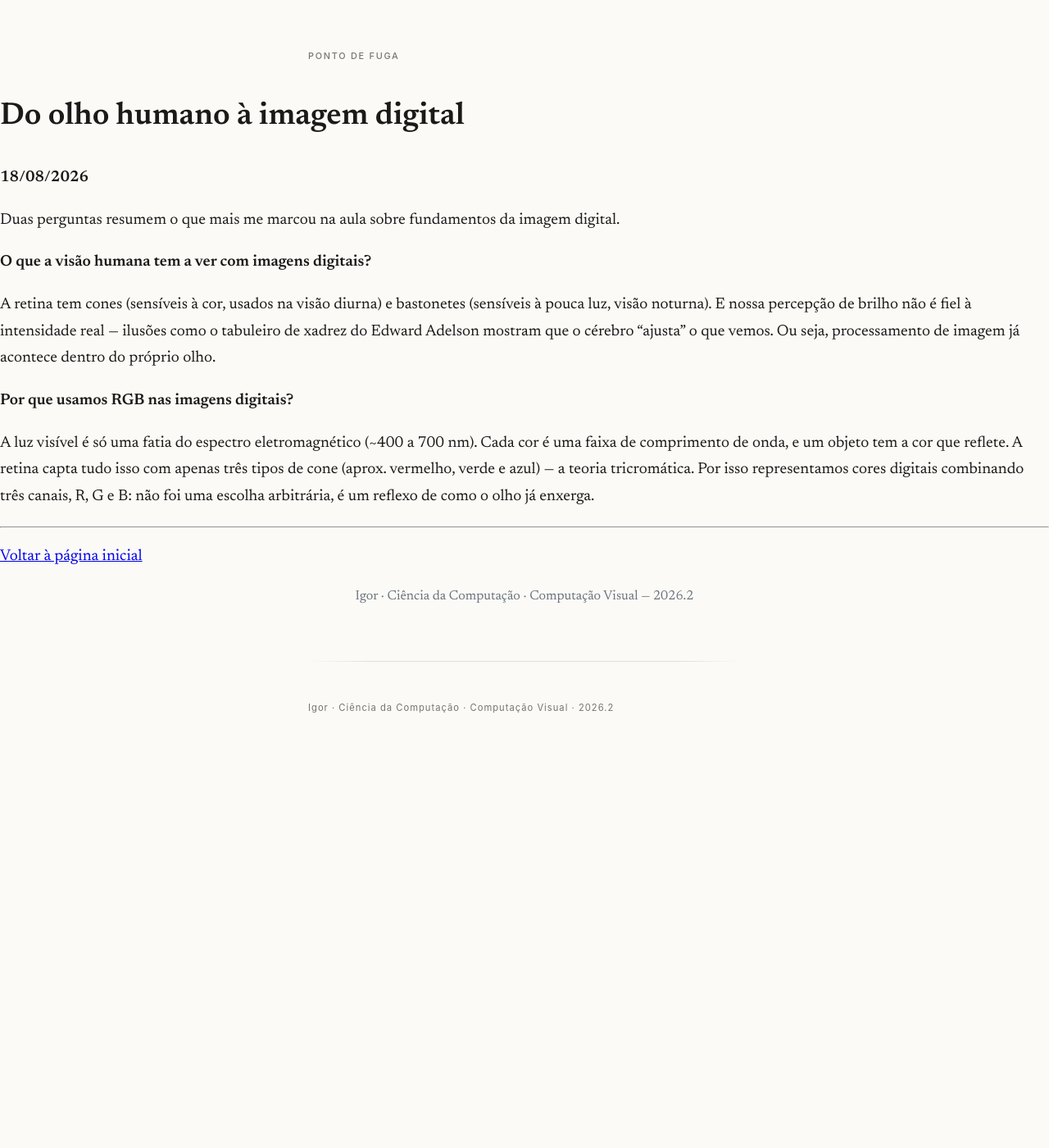
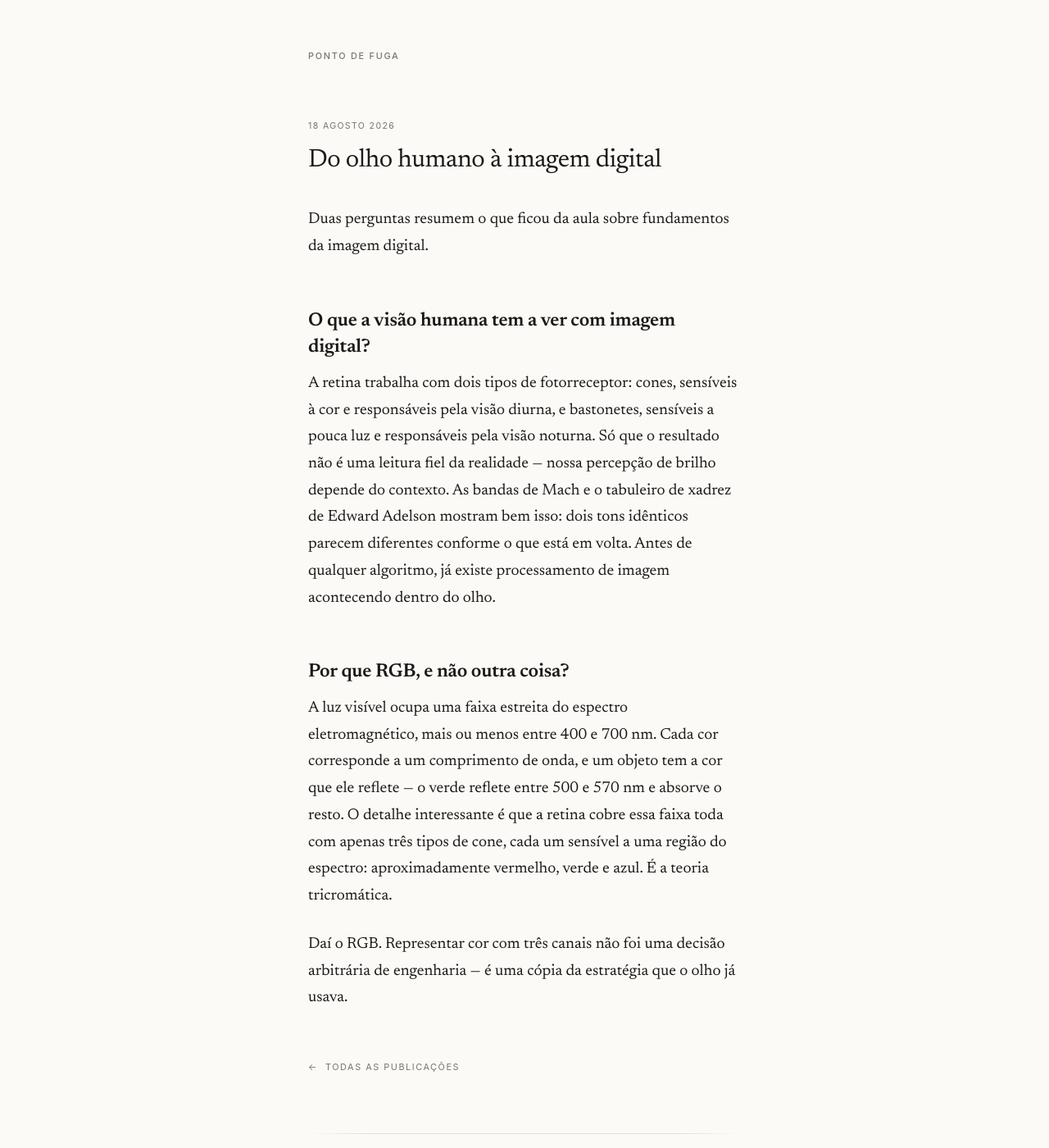
Before and after one commit to igorsa-hub/visual-blog, a Jekyll site: the page built from 02_fundamentos_imagem.md, in a window 1280 px wide and 1400 px high. Shown: the whole window at 82% size. Built offline with Jekyll 4.4.1, drawn with Linux system fonts in a browser that asks for light colours; our own code applies the rules of GitHub Pages for plain Markdown files.

Commit message:
Update 02_fundamentos_imagem.md

```diff
--- a/02_fundamentos_imagem.md
+++ b/02_fundamentos_imagem.md
@@ -1,17 +1,17 @@
-# Do olho humano à imagem digital
-**18/08/2026**
+---
+layout: post
+title: "Do olho humano à imagem digital"
+date_label: "18 agosto 2026"
+---
 
-Duas perguntas resumem o que mais me marcou na aula sobre fundamentos da imagem digital.
+Duas perguntas resumem o que ficou da aula sobre fundamentos da imagem digital.
 
-**O que a visão humana tem a ver com imagens digitais?**
+## O que a visão humana tem a ver com imagem digital?
 
-A retina tem cones (sensíveis à cor, usados na visão diurna) e bastonetes (sensíveis à pouca luz, visão noturna). E nossa percepção de brilho não é fiel à intensidade real — ilusões como o tabuleiro de xadrez do Edward Adelson mostram que o cérebro "ajusta" o que vemos. Ou seja, processamento de imagem já acontece dentro do próprio olho.
+A retina trabalha com dois tipos de fotorreceptor: cones, sensíveis à cor e responsáveis pela visão diurna, e bastonetes, sensíveis a pouca luz e responsáveis pela visão noturna. Só que o resultado não é uma leitura fiel da realidade — nossa percepção de brilho depende do contexto. As bandas de Mach e o tabuleiro de xadrez de Edward Adelson mostram bem isso: dois tons idênticos parecem diferentes conforme o que está em volta. Antes de qualquer algoritmo, já existe processamento de imagem acontecendo dentro do olho.
 
-**Por que usamos RGB nas imagens digitais?**
+## Por que RGB, e não outra coisa?
 
-A luz visível é só uma fatia do espectro eletromagnético (~400 a 700 nm). Cada cor é uma faixa de comprimento de onda, e um objeto tem a cor que reflete. A retina capta tudo isso com apenas três tipos de cone (aprox. vermelho, verde e azul) — a teoria tricromática. Por isso representamos cores digitais combinando três canais, R, G e B: não foi uma escolha arbitrária, é um reflexo de como o olho já enxerga.
+A luz visível ocupa uma faixa estreita do espectro eletromagnético, mais ou menos entre 400 e 700 nm. Cada cor corresponde a um comprimento de onda, e um objeto tem a cor que ele reflete — o verde reflete entre 500 e 570 nm e absorve o resto. O detalhe interessante é que a retina cobre essa faixa toda com apenas três tipos de cone, cada um sensível a uma região do espectro: aproximadamente vermelho, verde e azul. É a teoria tricromática.
 
----
-[Voltar à página inicial](index.md)
-
-<p align="center" style="color:#6a737d; font-size: 0.85em;">Igor · Ciência da Computação · Computação Visual — 2026.2</p>
+Daí o RGB. Representar cor com três canais não foi uma decisão arbitrária de engenharia — é uma cópia da estratégia que o olho já usava.
```
